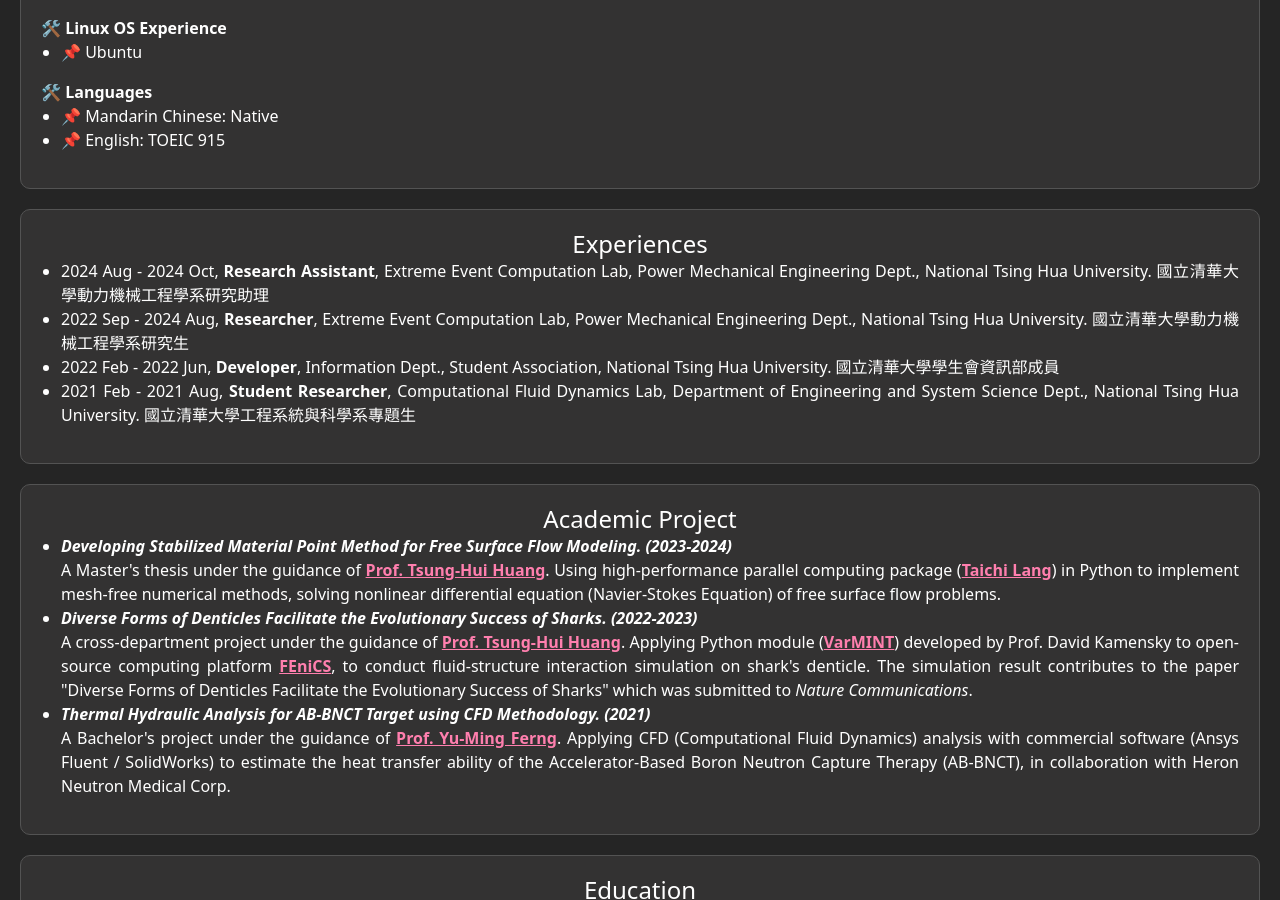
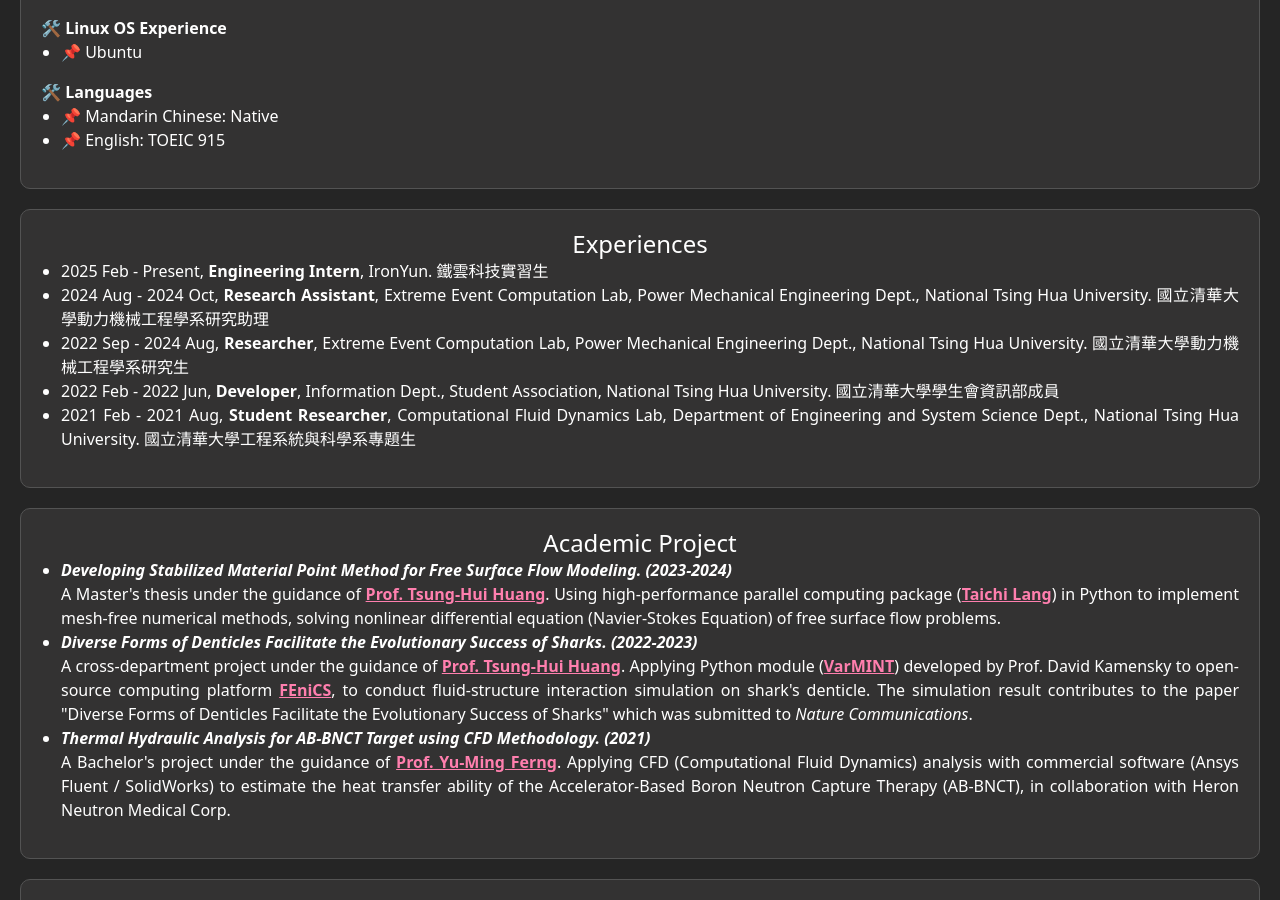
Before and after one commit to jeddiot/jedd-cv, a Jekyll site: the page built from index.html, in a window 1280 px wide and 900 px high, scrolled down 679 px. Built offline with Jekyll 4.4.1, drawn with Linux system fonts in a browser that asks for light colours.

Commit message:
Updated Experience

```diff
--- a/index.html
+++ b/index.html
@@ -51,6 +51,7 @@ title: Jedd's Website - Home
 <div class="other" id="experiences">
     <h2>Experiences</h2>
     <ul>
+        <li>2025 Feb - Present, <b>Engineering Intern</b>, IronYun. 鐵雲科技實習生</li>
         <li>2024 Aug - 2024 Oct, <b>Research Assistant</b>, Extreme Event Computation Lab, Power Mechanical Engineering Dept., National Tsing Hua University. 國立清華大學動力機械工程學系研究助理</li>
         <li>2022 Sep - 2024 Aug, <b>Researcher</b>, Extreme Event Computation Lab, Power Mechanical Engineering Dept., National Tsing Hua University. 國立清華大學動力機械工程學系研究生</li>
         <li>2022 Feb - 2022 Jun, <b>Developer</b>, Information Dept., Student Association, National Tsing Hua University. 國立清華大學學生會資訊部成員</li>
```
